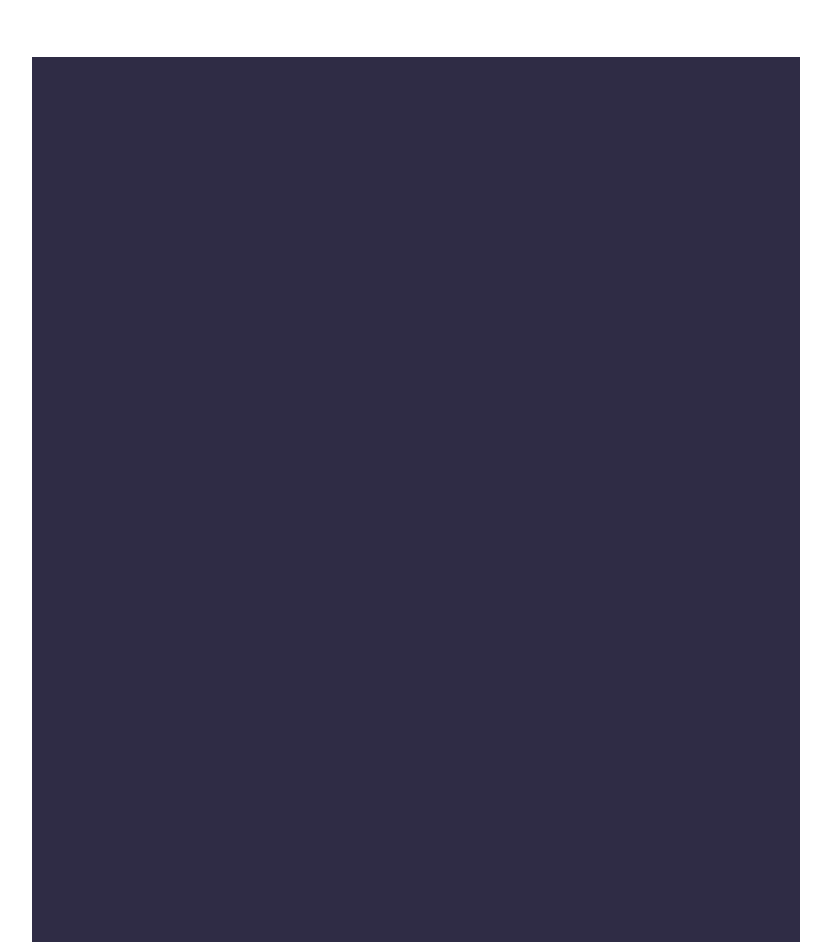
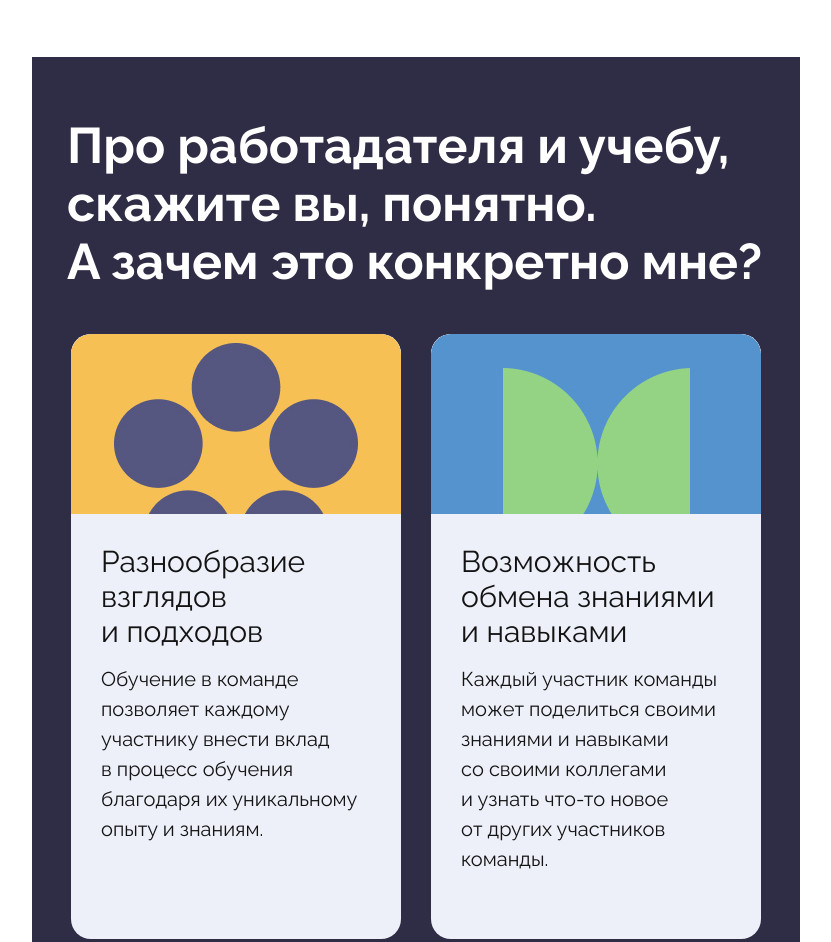
Before and after one commit to arima-w/verstka, a plain HTML site: page index.html in a window 1280 px wide. Shown: the part 1155-2097 px from the top of the page, without its empty margins (224-1055 px from the left). Drawn offline with Linux system fonts and the light colour scheme.

Commit message:
Сделаны еще 2 секции, одна из них самая сложная, с карточками

```diff
--- a/index.html
+++ b/index.html
@@ -43,10 +43,48 @@
             </p>
         </section>
         <section class="section-card">
-
+            <h2 class="section-card-title">Про работадателя и учебу, скажите вы, понятно.<br> А зачем это конкретно мне?</h2>
+            <ul class="card-list">
+                <li class="card">
+                    <div class="card-image card-image-one"></div>
+                    <h3 class="card-title">Разнообразие взглядов и подходов</h3>
+                    <p class="card-text">
+                        Обучение в команде позволяет каждому участнику внести вклад в процесс обучения
+                        благодаря их уникальному опыту и знаниям.
+                    </p>
+                </li>
+                <li class="card">
+                    <div class="card-image card-image-two"></div>
+                    <h3 class="card-title">Возможность обмена знаниями и навыками</h3>
+                    <p class="card-text">
+                        Каждый участник команды может поделиться своими знаниями и навыками со своими коллегами
+                        и узнать что-то новое от других участников команды.
+                    </p>
+                </li>
+                <li class="card">
+                    <div class="card-image card-image-three"></div>
+                    <h3 class="card-title">Возможность повысить мотивацию и продуктивность</h3>
+                    <p class="card-text">
+                        Обучение в команде может стать мотиватором для участников команды, наиболее эффективно
+                        использовать свои знания и навыки для достижения общих целей.
+                    </p>
+                </li>
+                <li class="card">
+                    <div class="card-image card-image-four"></div>
+                    <h3 class="card-title">Сокращение времени обучения</h3>
+                    <p class="card-text">
+                        Обучение в команде позволяет участникам быстрее усваивать знания благодаря взаимному
+                        обмену опытом и информацией.
+                    </p>
+                </li>
+            </ul>
         </section>
         <section class="about">
-
+            <p class="about-text">
+                Взаимодействие в команде может быть сложным,<span class="text-accent"> но если правильно настроиться и работать совместно,</span>
+                результаты могут быть впечатляющими. <span class="text-change">Важно со старта понять и принять: ни у кого не получалось
+                идеально с первого раза!</span>
+            </p>
         </section>
         <section class="section-article">
 
--- a/styles/style.css
+++ b/styles/style.css
@@ -85,10 +85,91 @@
     height: 1587px;
     background-color: #2F2C45;
 }
+
+.section-card-title {
+    color: #FFFFFF;
+    font-size: 50px;
+    font-weight: 700;
+    line-height: 58px;
+    margin-left: 35px;
+    padding-top: 60px;
+}
+
+.card-list {
+    display: flex;
+    flex-flow: wrap;
+    gap: 30px;
+    justify-content: center;
+    margin-top: 33px;
+}
+
+.card {
+    width: 330px;
+    height: 605px;
+    background-color: #EDF0F9;
+    border-radius: 20px;
+    margin-top: 10px;
+    display: flex;
+    flex-direction: column;
+}
+
+.card-title {
+    color: #131313;
+    font-size: 30px;
+    font-weight: 400;
+    line-height: 35px;
+    padding: 30px 25px 0 30px;
+}
+
+.card-text {
+    color: #131313;
+    font-size: 20px;
+    font-weight: 400;
+    line-height: 30px;
+    padding: 15px 25px 0 30px;
+}
+
+.card-image {
+    width: 330px;
+    height: 180px;
+    border-radius: 20px 20px 0 0;
+}
+
+.card-image-one {
+    background-image: url(/images/6.jpg);
+}
+
+.card-image-two {
+    background-image: url(/images/6\ \(1\).jpg);
+}
+
+.card-image-three {
+    background-image: url(/images/6\ \(2\).jpg);
+}
+
+.card-image-four {
+    background-image: url(/images/6\ \(4\).jpg);
+}
+
 .about {
     width: 768px;
     height: 330px;
     background-color: #F2C94C;
+}
+
+.about-text {
+    font-size: 30px;
+    font-weight: 400;
+    line-height: 35px;
+    padding: 60px 20px 0 40px;
+}
+
+.text-accent {
+    color: #589F46;
+}
+
+.text-change {
+    color: #7125BC;
 }
 
 .section-article {
```
